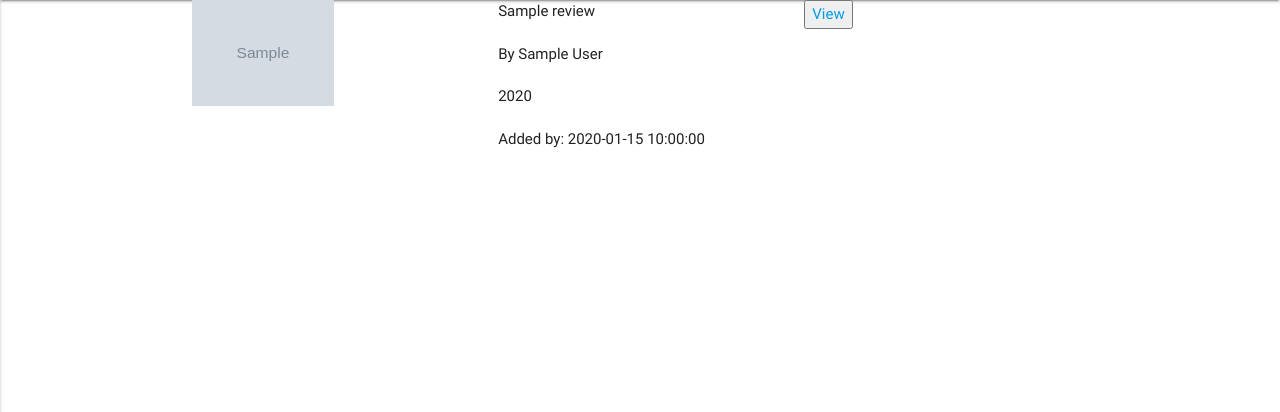
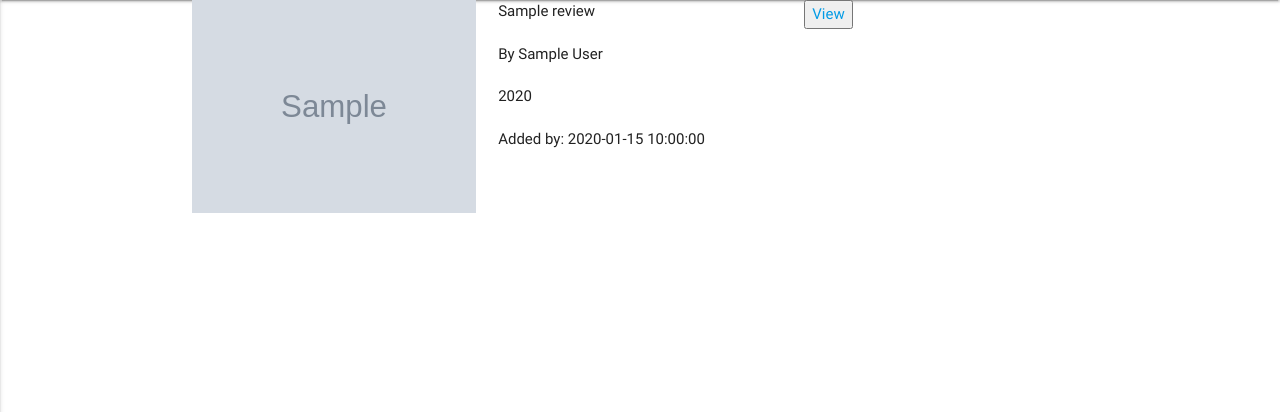
Before and after one commit to JBroks/booksy-reviews, a Flask app: page /show_collection in a window 1280 px wide. Shown: the part 64-476 px from the top of the page. Run offline with Flask 2, Linux system fonts and the light colour scheme; grey boxes marked "Sample" are stand-in pictures; a database or web service that is not in the repository returns one stand-in record (values such as "Sample title"); some libraries are stand-ins or nearby versions.

Commit message:
Adjust image size and collection layout

```diff
--- a/static/css/style.css
+++ b/static/css/style.css
@@ -1,4 +1,4 @@
 .image-collection {
-    max-width:50%;
-    max-height:50%;
+    max-width:100%;
+    max-height:100%;
 }
--- a/templates/collection.html
+++ b/templates/collection.html
@@ -5,7 +5,7 @@
 
 <div class="row">
     <div class="col s4"><img class="image-collection" src="{{ review.book_cover }}" alt="Picture of {{ review.book_title }}"></div>
-    <div class="col s4">
+    <div class="col l4 m4 s8">
         <div class="row">
             <div class="col s12">{{ review.book_title }}</div>
         </div>
@@ -22,6 +22,12 @@
     <div class="col l4 m4 s12"><button><a>View</a></button></div>
 </div>
 
+{% if loop.index == (loop.length - 1) %}
+
+<hr>
+
+{% endif %}
+
 {% endfor %}
 
 {% endblock %}
```
